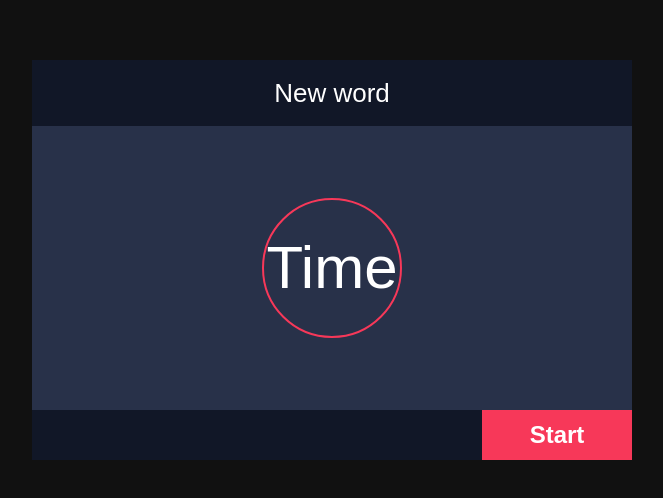
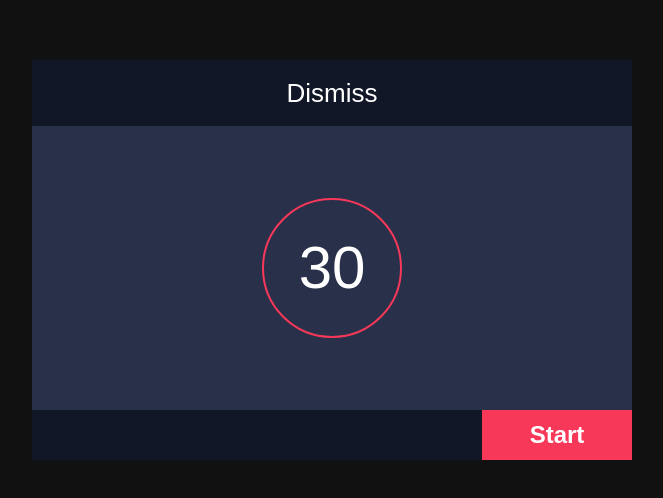
Before and after one commit to IT-som-framtidsyrke-HT2020/typing-game-react, a React (Create React App) app: page / in a window 1280 px wide. Shown: the part 140-638 px from the top of the page, without its empty margins (308-971 px from the left). Built offline with nearby package versions, Linux system fonts and the light colour scheme.

Commit message:
typeracer comtimue

```diff
--- a/src/components/Typeracer.js
+++ b/src/components/Typeracer.js
@@ -1,19 +1,38 @@
 import React from "react";
 import Button from "./Button";
 
-const Typeracer = () => {
+const Typeracer = (props) => {
+  const {
+    newWord,
+    inputValue,
+    setInputValue,
+    disabled,
+    time,
+    animation,
+    handleInput,
+  } = props;
+
   return (
     <div className="typeRacer">
       <div className="wordOutput">
-        <p>New word</p>
+        <p>{newWord}</p>
       </div>
 
-      <div className="time">
-        <p>Time</p>
+      <div
+        style={{ animation: animation !== null ? animation : "" }}
+        className="time"
+      >
+        <p>{time}</p>
       </div>
 
       <div className="wordValues">
-        <input type="text" />
+        <input
+          type="text"
+          disabled={disabled && disabled}
+          value={inputValue}
+          onChange={(e) => setInputValue(e.target.value)}
+          placeholder={disabled ? "" : "Start typing..."}
+        />
         <Button />
       </div>
     </div>
```
